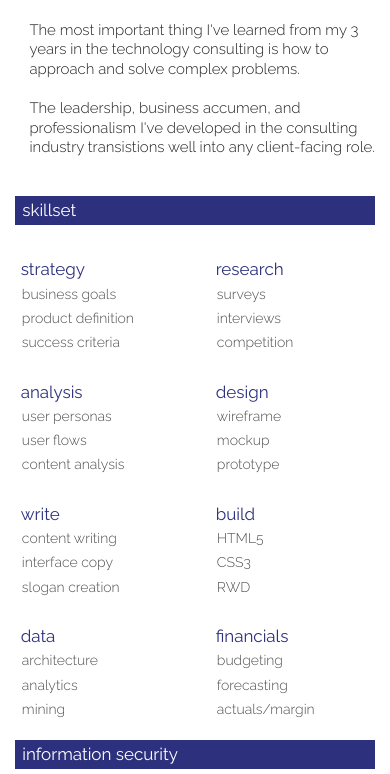
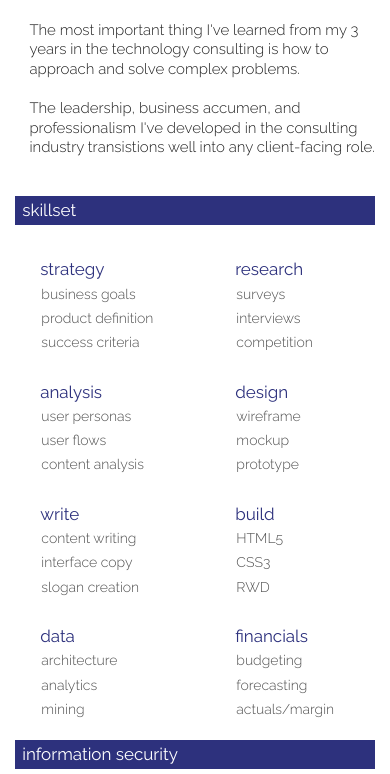
Before and after one commit to techmann/brianeckmann, a plain HTML site: page resume.html in a window 390 px wide. Shown: the part 70-844 px from the top of the page. Drawn offline with nearby package versions, Linux system fonts and the light colour scheme.

Commit message:
june24.4

```diff
--- a/stylesheets/layout.css
+++ b/stylesheets/layout.css
@@ -288,8 +288,8 @@ h5 {
 
 .box-2 {
   width: 30%;
-  margin-right: 15%;
-  margin-left: 5%;
+  margin-right: 10%;
+  margin-left: 10%;
 }
 
 h6 {
--- a/stylesheets/style.css
+++ b/stylesheets/style.css
@@ -493,7 +493,7 @@ h6 {
   font-size: 18px;
   padding: 1%;
   margin-top: 5%;
-  font-weight: 100;
+  font-weight: 400;
 }
 
 .box-2 {
```
